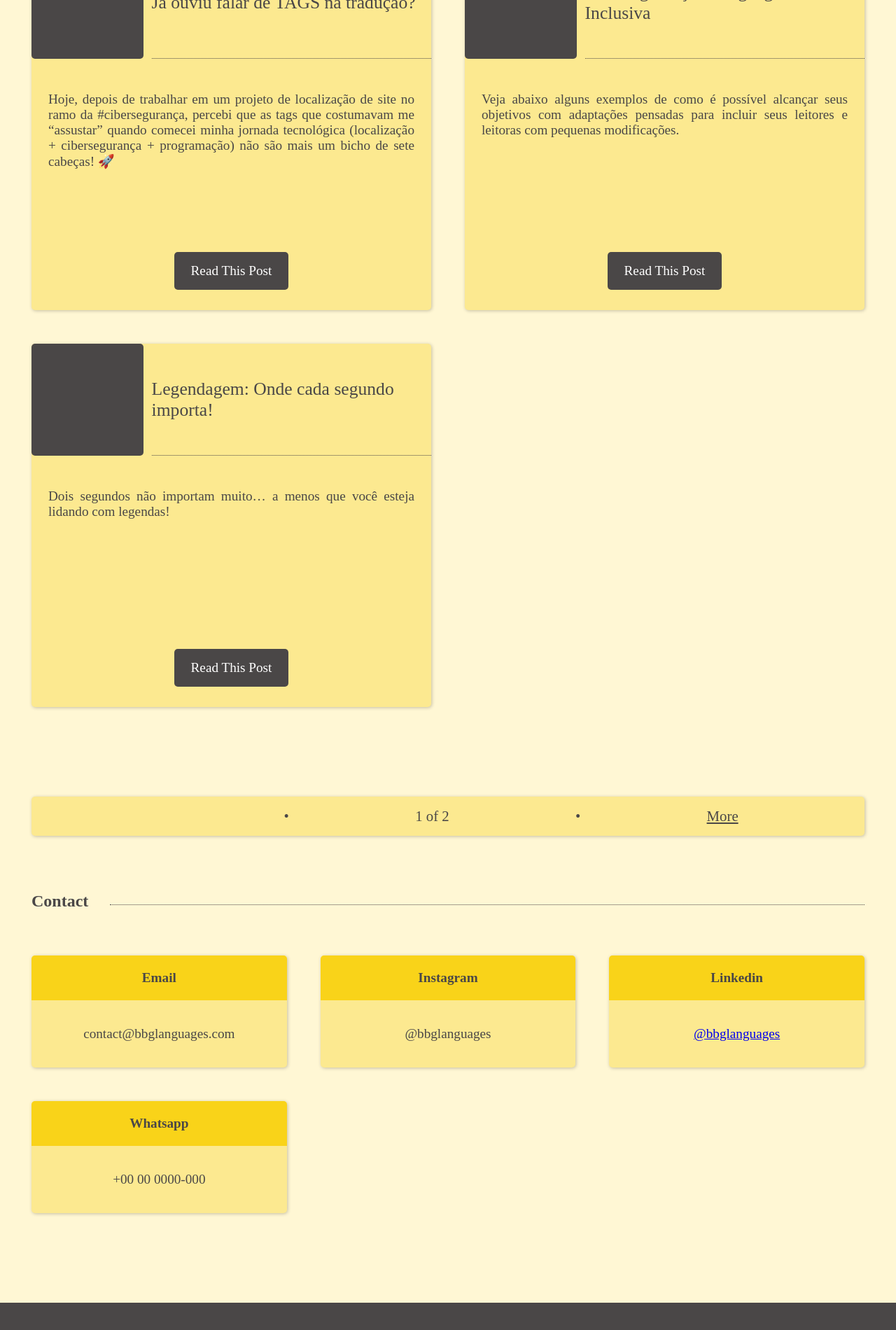
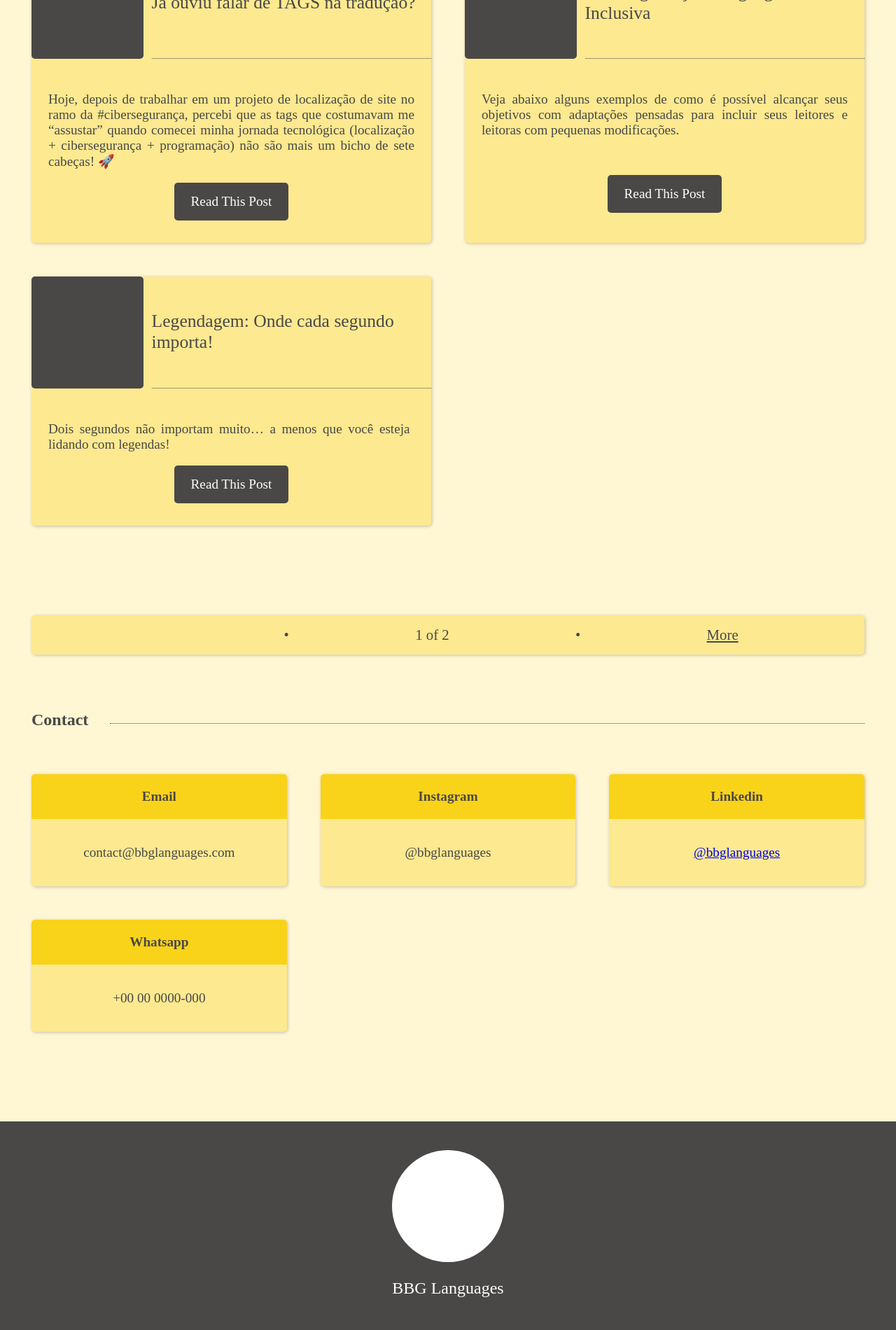
Before and after one commit to bbglanguages/bbglanguages.github.io, a Jekyll site: the page built from index.html, in a window 1280 px wide. Shown: the part 1611-3511 px from the top of the page at 70% size. Built offline with Jekyll 4.4.1, drawn with Linux system fonts in a browser that asks for light colours; some web fonts are replaced; the list of posts is cut into pages by our own code.

Commit message:
mobile home

```diff
--- a/_includes/html_head.html
+++ b/_includes/html_head.html
@@ -1,6 +1,9 @@
 <meta charset="UTF-8" />
 <meta http-equiv="X-UA-Compatible" content="IE=edge" />
-<meta name="viewport" content="width=device-width, initial-scale=1.0" />
+<meta
+  name="viewport"
+  content="width=device-width, initial-scale=1.0 maximum-scale=1"
+/>
 <title>{{ page.title }}</title>
 <link rel="preconnect" href="https://fonts.googleapis.com" />
 <link rel="preconnect" href="https://fonts.gstatic.com" crossorigin />
--- a/_layouts/institucional.html
+++ b/_layouts/institucional.html
@@ -31,9 +31,7 @@
       <!-- Greetings text -->
       <div class="greetings-section">
         {% for utility in site.utilities %} {% if utility.title == 'Greetings'
-        %}
-        <p> {{ utility.content }} </p>
-        {% endif %} {% endfor %}
+        %} {{ utility.content }} {% endif %} {% endfor %}
       </div>
 
       <!-- Services -->
@@ -63,10 +61,10 @@
             </div>
             <div class="content-section__posts-blog__item__content">
               {{ post.excerpt }}
+              <a class="button button-sm" href="{{ post.url }}">
+                Read This Post
+              </a>
             </div>
-            <a class="button button-sm" href="{{ post.url }}">
-              Read This Post
-            </a>
           </div>
           {% endfor %}
         </div>
--- a/assets/css/global.css
+++ b/assets/css/global.css
@@ -11,6 +11,7 @@
 
 html,
 body {
+  display: grid;
   margin: 0;
   padding: 0;
   font-family: var(--font-family-primary), serif;
--- a/assets/css/institucional.css
+++ b/assets/css/institucional.css
@@ -159,7 +159,7 @@ nav {
 .content-section__posts-blog__item {
   display: grid;
   grid-template-columns: 10rem calc(100% - 10.725rem);
-  grid-template-rows: 10rem 15rem 5rem;
+  grid-template-rows: 10rem auto;
   gap: 0.725rem;
   padding-bottom: 1rem;
 }
@@ -180,6 +180,7 @@ nav {
   padding: 1rem 1.5rem;
   text-align: justify;
   font-size: 1.2rem;
+  display: grid;
 }
 
 .pagination-wrapper {
@@ -270,3 +271,97 @@ nav {
   font-size: 1.5rem;
   margin: 2rem auto;
 }
+
+@media screen and (max-width: 1024px) {
+  nav {
+    display: grid;
+    grid-template-columns: 100%;
+    grid-template-rows: 35% 35% 15%;
+    padding: 2rem 0;
+    row-gap: 1.6rem;
+    height: 30rem;
+  }
+
+  .nav__logo {
+    height: 10rem;
+    width: 10rem;
+    min-width: 10rem;
+    grid-row: 1 / 2;
+  }
+
+  .nav__text-elements {
+    grid-row: 2 / 3;
+    text-align: center;
+  }
+
+  .nav__blog-name {
+    font-size: 6rem;
+    line-height: 6rem;
+  }
+
+  .nav__blog-name__subname {
+    font-size: 1.5rem;
+  }
+
+  .nav__links-elements {
+    grid-column: 1/3;
+    text-align: center;
+  }
+
+  .nav__links-elements > ul {
+    padding: 0;
+  }
+
+  .nav__links-elements > ul > li {
+    padding: 0 0.5rem;
+    font-size: 1.25rem;
+  }
+
+  .greetings-section {
+    font-size: 1.2rem;
+    width: 90%;
+    text-align: center;
+    padding: 1rem 0;
+  }
+
+  .content-section__services {
+    grid-template-columns: 7rem auto;
+    margin: 4rem 0;
+  }
+
+  .content-section__services-title,
+  .content-section__blog-title {
+    font-size: 1.5rem;
+  }
+
+  .content-section__posts-services {
+    grid-template-columns: repeat(2, 1fr);
+    gap: 2rem;
+    padding: 4rem 0;
+  }
+
+  .content-section__blog {
+    grid-template-columns: 5rem auto;
+  }
+
+  .content-section__posts-blog {
+    grid-template-columns: 1fr;
+  }
+
+  .content-section__posts-blog__item {
+    grid-template-rows: 10rem auto;
+  }
+
+  .content-section__contact-channels {
+    grid-template-columns: repeat(2, 1fr);
+  }
+
+  .content-section__contact-channels {
+    display: flex;
+    flex-direction: column;
+  }
+
+  .button {
+    align-self: center;
+  }
+}
```
